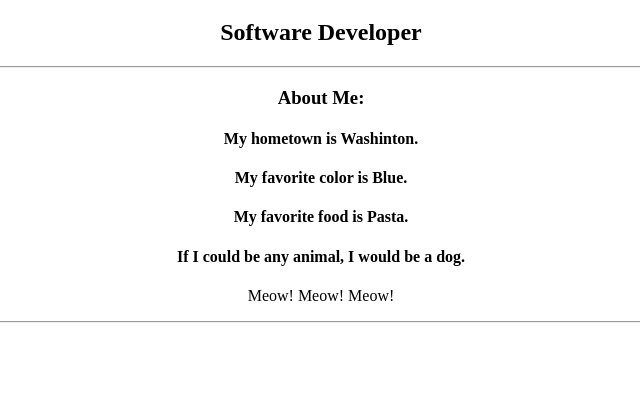
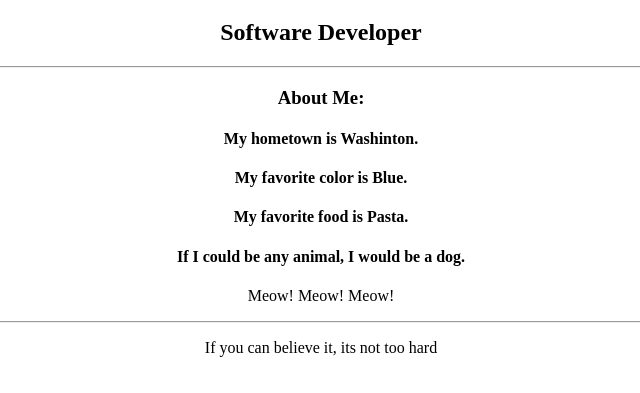
Before and after one commit to ReidElmer/Profile-, a plain HTML site: page index.html in a window 1280 px wide. Shown: the part 61-454 px from the top of the page, without its empty margins (319-959 px from the left). Drawn offline with Linux system fonts and the light colour scheme.

Commit message:
New branch

```diff
--- a/index.html
+++ b/index.html
@@ -19,7 +19,7 @@
 					<p>Meow! Meow! Meow!</p>
 
 					<hr>
-
+					<p>If you can believe it, its not too hard</p>
 			</div>
 		  </body>
 		</html>
```
